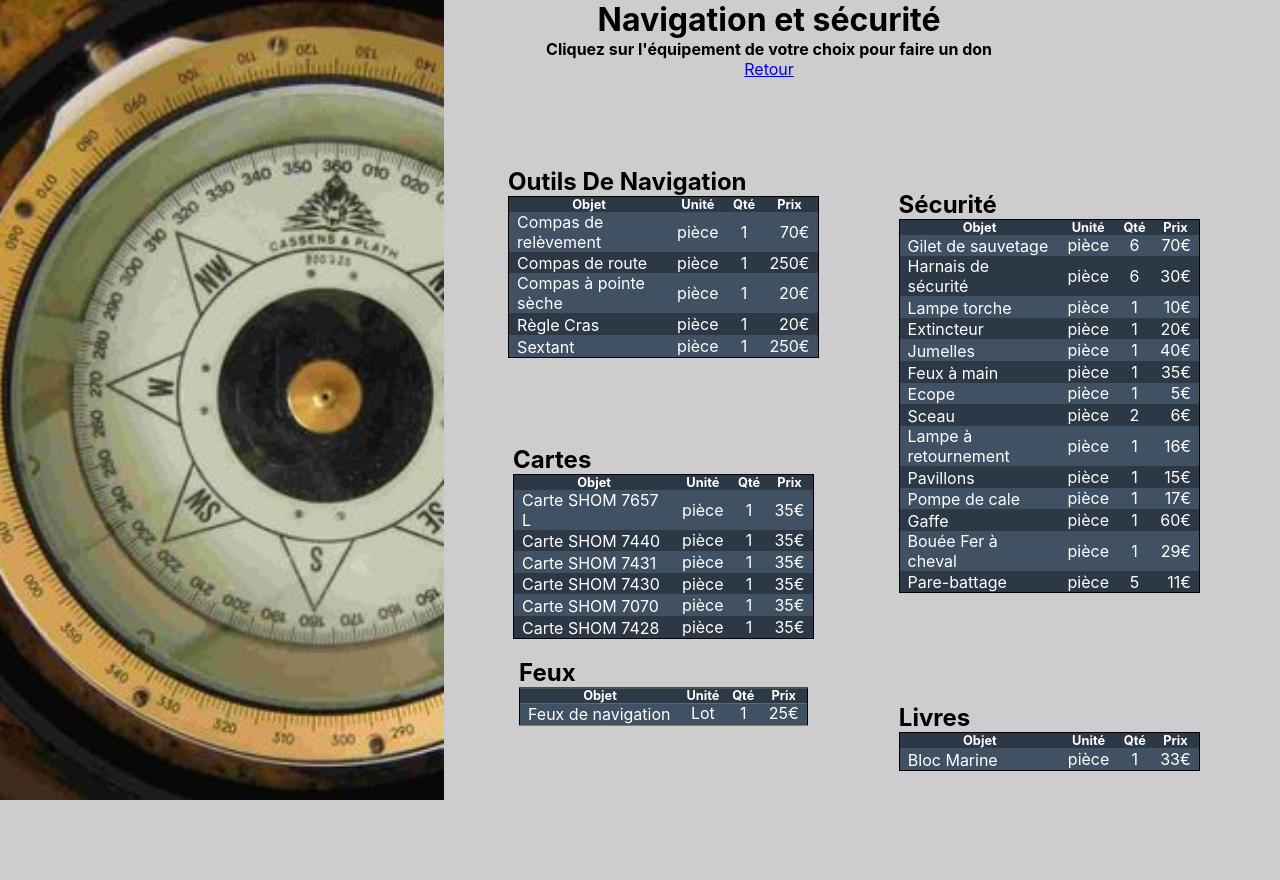
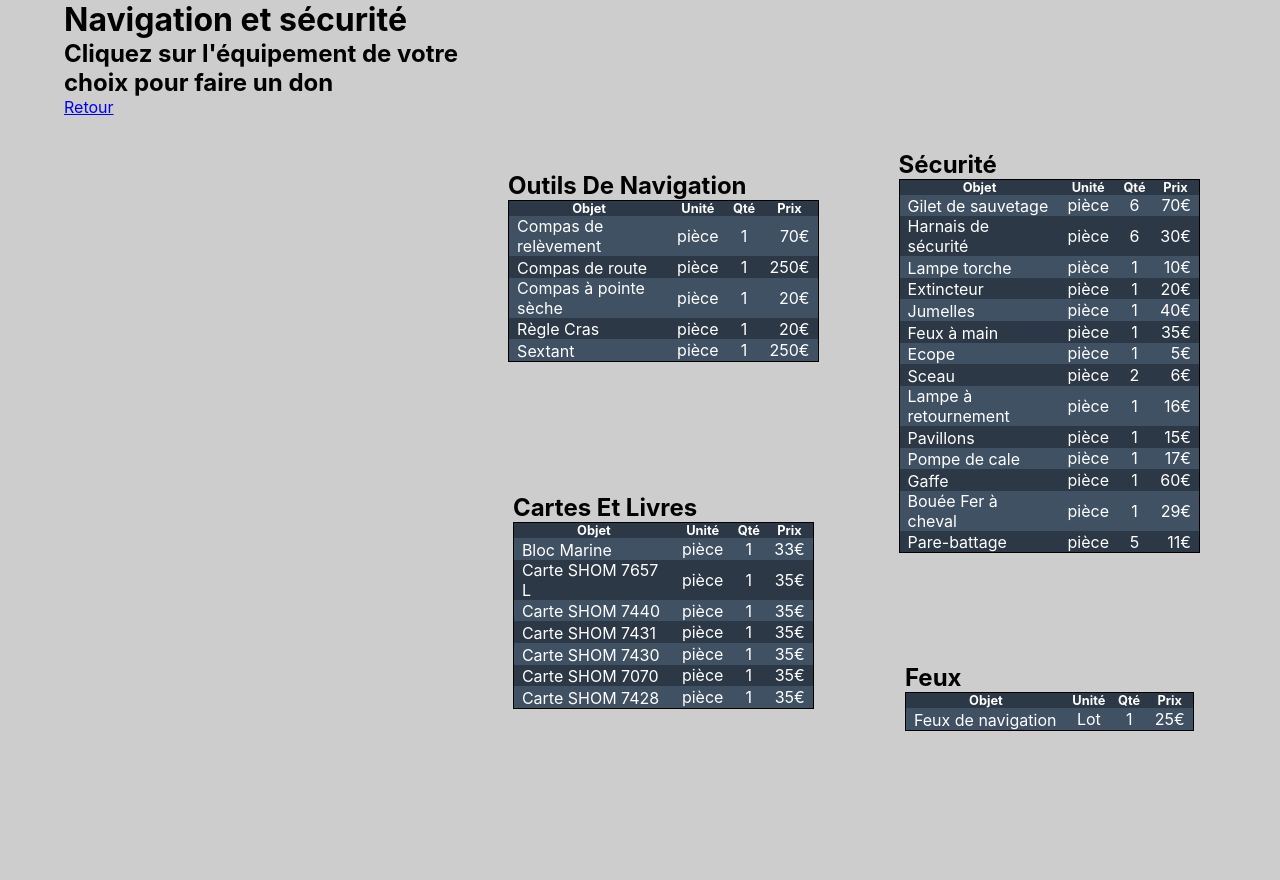
Before and after one commit to F-P-S-B/bananec, a PHP site: page /navigation-et-securite.html in a window 1280 px wide. Run offline with PHP 8.4, Linux system fonts and the light colour scheme.

Commit message:
Save previous to refactoring

```diff
--- a/navigation-et-securite.html
+++ b/navigation-et-securite.html
@@ -10,14 +10,9 @@
     :root {
       --bg-image: url("../img/navigation/PC_TEL.jpg");
     }
-    @media screen and (max-width: 900px) {
+    @media screen and (max-width: 1000px) {
       :root {
         --bg-image: url("../img/navigation/PC_TEL.jpg");
-      }
-    }
-    @media screen and (min-width: 1000px) {
-      body {
-        overflow: hidden;
       }
     }
   </style>
@@ -33,16 +28,11 @@
       </header>
       <section>
         <div class="tableau" id="outils de navigation"></div>
-        <div class="tableau" id="cartes"></div>
-        <div
-          class="tableau"
-          id="feux"
-          style="transform: translateY(-100%)"
-        ></div>
+        <div class="tableau" id="cartes et livres"></div>
       </section>
       <section>
         <div class="tableau" id="sécurité"></div>
-        <div class="tableau" id="livres"></div>
+        <div class="tableau" id="feux"></div>
       </section>
     </div>
     <div id="modal"></div>
--- a/src/css/style.css
+++ b/src/css/style.css
@@ -35,7 +35,7 @@ a.btn-plus {
       top: 60vh; } }
   @media screen and (max-width: 600px) {
     a.btn-plus {
-      transform: scale(0.5) translateY(20vh); }
+      transform: scale(0.5); }
       a.btn-plus:nth-child(2) {
         top: 50vh; }
       a.btn-plus:nth-child(4) {
@@ -49,24 +49,8 @@ body {
   width: 100vw;
   background-color: #cdcdcd; }
 
-.header-ssfam {
-  position: absolute;
-  right: var(--header-position);
-  height: 10vh;
-  text-align: center; }
-  .header-ssfam h2 {
-    font-size: 1rem; }
-  @media screen and (max-width: 1000px) {
-    .header-ssfam {
-      position: relative;
-      right: 0;
-      transform: none;
-      width: auto;
-      bottom: 10vw; } }
-
 .bg {
   background-image: var(--bg-image);
-  width: 50vw;
   height: 100vh;
   margin-right: 5vw;
   background-size: cover; }
@@ -88,12 +72,6 @@ body {
   display: flex;
   justify-content: flex-end;
   align-items: space-around; }
-  @media screen and (min-width: 1000px) {
-    .colonnes.noScale .tableau {
-      transform: none; } }
-  @media screen and (max-width: 1000px) {
-    .colonnes.noScale .tableau {
-      transform: translatey(-5vh); } }
   @media screen and (max-width: 1000px) {
     .colonnes {
       flex-direction: column;
@@ -111,53 +89,6 @@ body {
     @media screen and (min-width: 1000px) {
       .colonnes section {
         height: 100vh; } }
-  .colonnes .tableau {
-    display: flex;
-    flex-direction: column;
-    justify-content: space-evenly; }
-    @media screen and (min-width: 1000px) {
-      .colonnes .tableau {
-        transform: translateY(-5vh) scale(1.2); } }
-    @media screen and (max-width: 1000px) {
-      .colonnes .tableau {
-        position: relative;
-        left: 6vh; } }
-    @media screen and (max-width: 1000px) {
-      .colonnes .tableau {
-        margin-bottom: 100px; } }
-    .colonnes .tableau h1 {
-      text-transform: capitalize; }
-    .colonnes .tableau table {
-      border: solid black 1px;
-      border-spacing: 0px; }
-      .colonnes .tableau table th,
-      .colonnes .tableau table td {
-        padding: 0 0.5em; }
-      .colonnes .tableau table th {
-        font-size: 0.8rem; }
-      .colonnes .tableau table tr {
-        border-radius: 10px/5px;
-        color: white;
-        background-color: #405164; }
-        .colonnes .tableau table tr:nth-child(odd) {
-          background-color: #2c3845; }
-        .colonnes .tableau table tr td:nth-child(1) {
-          width: 11em;
-          overflow: hidden;
-          display: inline-block; }
-        .colonnes .tableau table tr > td:not(:first-child) {
-          text-align: center; }
-        .colonnes .tableau table tr > td:last-child {
-          text-align: end; }
-      .colonnes .tableau table .more-info {
-        cursor: pointer;
-        color: white; }
-        .colonnes .tableau table .more-info:hover {
-          background-color: #1a1a1a; }
-        .colonnes .tableau table .more-info td:nth-child(1) {
-          width: 10em;
-          overflow: hidden;
-          display: inline-block; }
 
 .btn-plus {
   transform: translate(-50%, -50%);
@@ -561,6 +492,54 @@ body {
   #site-navigation ul ul ul {
     padding-left: 0; } }
 
+.tableau {
+  display: flex;
+  flex-direction: column;
+  justify-content: space-evenly; }
+  @media screen and (min-width: 1000px) {
+    .tableau {
+      transform: translateY(-5vh); } }
+  @media screen and (max-width: 1000px) {
+    .tableau {
+      position: relative;
+      left: 6vh; } }
+  @media screen and (max-width: 1000px) {
+    .tableau {
+      margin-bottom: 100px; } }
+  .tableau h1 {
+    text-transform: capitalize; }
+  .tableau table {
+    border: solid black 1px;
+    border-spacing: 0px; }
+    .tableau table th,
+    .tableau table td {
+      padding: 0 0.5em; }
+    .tableau table th {
+      font-size: 0.8rem; }
+    .tableau table tr {
+      border-radius: 10px/5px;
+      color: white;
+      background-color: #405164; }
+      .tableau table tr:nth-child(odd) {
+        background-color: #2c3845; }
+      .tableau table tr td:nth-child(1) {
+        width: 11em;
+        overflow: hidden;
+        display: inline-block; }
+      .tableau table tr > td:not(:first-child) {
+        text-align: center; }
+      .tableau table tr > td:last-child {
+        text-align: end; }
+    .tableau table .more-info {
+      cursor: pointer;
+      color: white; }
+      .tableau table .more-info:hover {
+        background-color: #1a1a1a; }
+      .tableau table .more-info td:nth-child(1) {
+        width: 10em;
+        overflow: hidden;
+        display: inline-block; }
+
 * {
   box-sizing: border-box;
   margin: 0;
--- a/src/js/generationTableau/constantes.js
+++ b/src/js/generationTableau/constantes.js
@@ -687,7 +687,7 @@ var tableau = [
       "https://www.helloasso.com/associations/bananec-lagunak/formulaires/206",
   },
 ];
-
+console.log(tableau.length);
 var createTable = (id, liste) => {
   const rootElt = document.getElementById(id);
   const h1rootElt = document.createElement("h1");
--- a/src/js/generationTableau/greementVoiles.js
+++ b/src/js/generationTableau/greementVoiles.js
@@ -2,9 +2,11 @@ const tabCordagesList = tableau.filter((elt) => elt.ssFamille === "Cordages");
 
 createTable("cordages", tabCordagesList);
 
-const tabTaquetsList = tableau.filter((elt) => elt.ssFamille === "Taquets");
+const tabTaquetsList = tableau.filter(
+  (elt) => elt.ssFamille === "Taquets" || elt.ssFamille === "Poulies"
+);
 
-createTable("taquets", tabTaquetsList);
+createTable("taquets et poulies", tabTaquetsList);
 
 const tabManillesList = tableau.filter(
   (elt) => elt.ssFamille === "Manilles/Mousquetons"
--- a/src/js/generationTableau/navigation.js
+++ b/src/js/generationTableau/navigation.js
@@ -6,13 +6,11 @@ const tabFeuxList = tableau.filter((elt) => elt.ssFamille === "Feux");
 
 createTable("feux", tabFeuxList);
 
-const tabLivresList = tableau.filter((elt) => elt.ssFamille === "Livres");
+const tabCartesList = tableau.filter(
+  (elt) => elt.ssFamille === "Cartes" || elt.ssFamille === "Livres"
+);
 
-createTable("livres", tabLivresList);
-
-const tabCartesList = tableau.filter((elt) => elt.ssFamille === "Cartes");
-
-createTable("cartes", tabCartesList);
+createTable("cartes et livres", tabCartesList);
 
 const tabOutilsList = tableau.filter(
   (elt) => elt.ssFamille === "Outils de navigation"
--- a/src/js/main.js
+++ b/src/js/main.js
@@ -2,7 +2,6 @@
 const setHeaderPosition = () => {
   const size =
     (window.innerWidth - document.querySelector("section").offsetWidth) / 2;
-  console.log(size);
   document
     .querySelector(":root")
     .style.setProperty("--header-position", `${size}px`);
@@ -40,7 +39,7 @@ for (let i = 0; i < lignes.length; i++) {
     modal.getElementsByTagName("header")[0].innerHTML = cellules[0].innerText;
     document.getElementById("imageModal").src = cellules[0].dataset.img;
     document.getElementById("prix").innerText =
-      cellules[2].innerText + " / " + cellules[3].innerText;
+      cellules[3].innerText + " / " + cellules[1].innerText;
     document.getElementById("description").innerText =
       cellules[0].dataset.description;
     document.getElementById("submit").addEventListener("click", () => {
--- a/src/scss/_familles.scss
+++ b/src/scss/_familles.scss
@@ -44,7 +44,7 @@ a.btn-plus {
     }
   }
   @media screen and (max-width: 600px) {
-    transform: scale(0.5) translateY(20vh);
+    transform: scale(0.5);
 
     &:nth-child(2) {
       top: 50vh;
```
Also changed, not shown: coque-et-pont.html (+15 -4 lines), greement-et-voiles.html (+10 -2 lines), src/js/header.js (+4 -4 lines), src/css/coque-et-pont.css (added).
